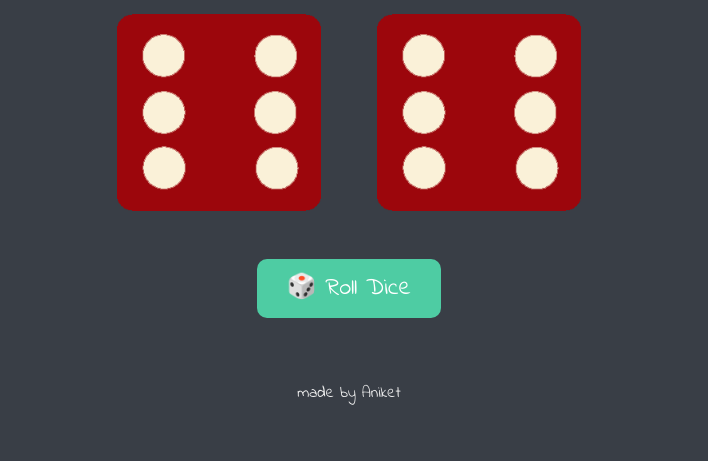
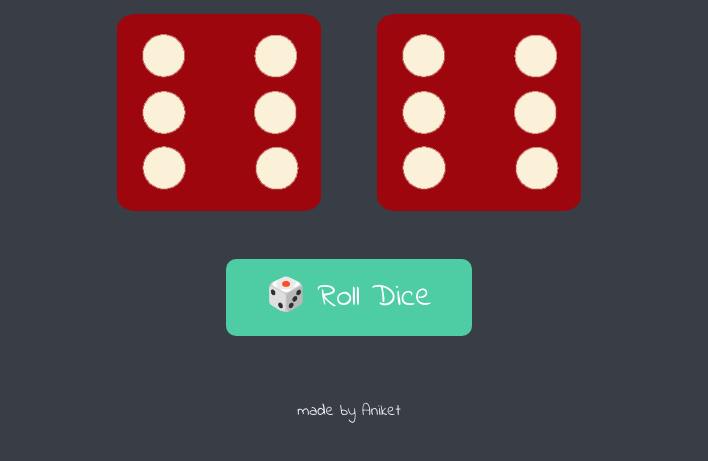
Before and after one commit to mondalaniket16/Dicee-Game, a plain HTML site: page index.html in a window 1280 px wide. Shown: the part 321-782 px from the top of the page, without its empty margins (291-999 px from the left). Drawn offline with Linux system fonts and the light colour scheme.

Commit message:
changed button size

```diff
--- a/styles.css
+++ b/styles.css
@@ -66,8 +66,8 @@ footer {
 #rollBtn {
   display: block;
   margin: 40px auto;
-  padding: 12px 30px;
-  font-size: 1.5rem;
+  padding: 15px 40px;
+  font-size: 2rem;
   font-family: "Indie Flower", cursive;
   background: #4ecca3;
   color: white;
```
